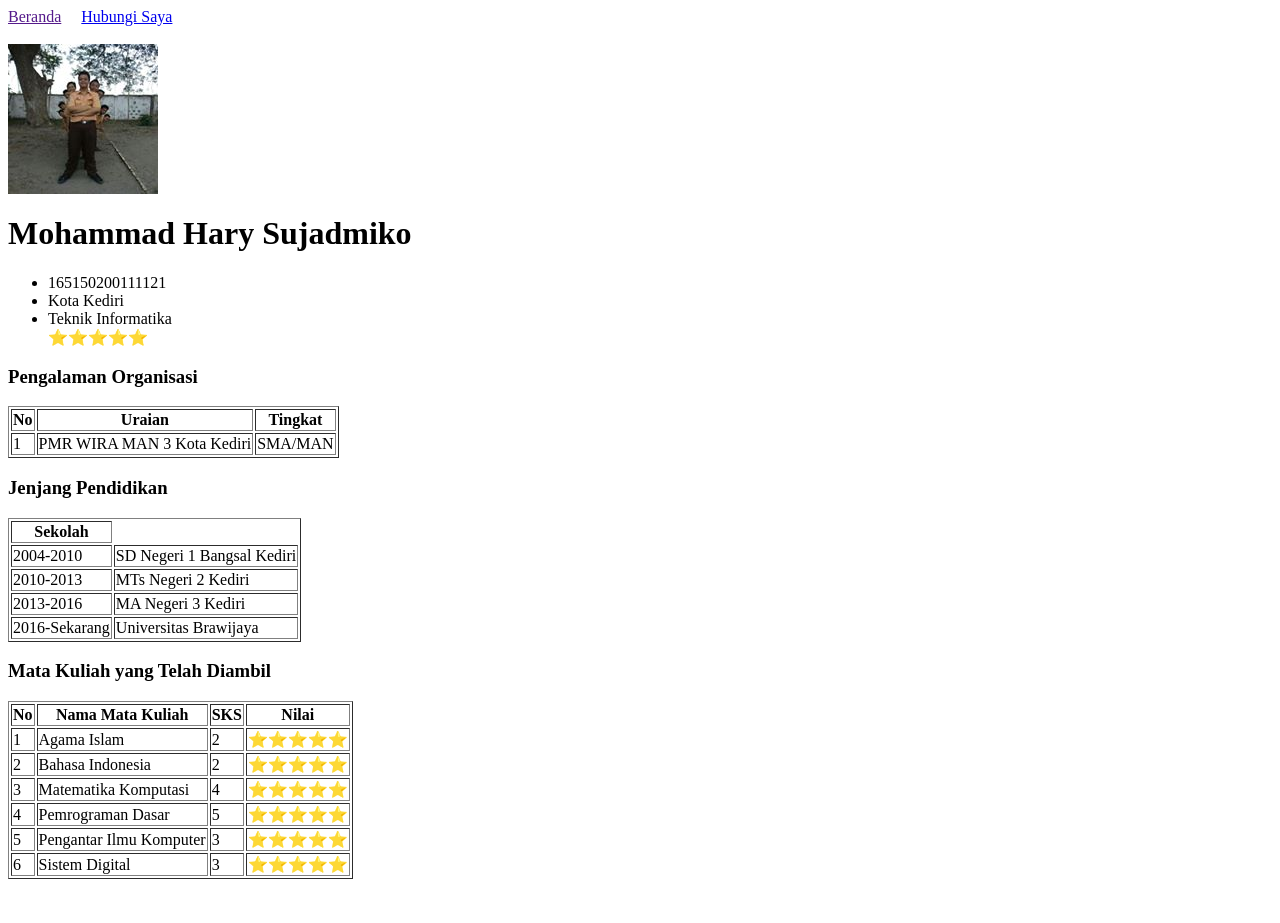
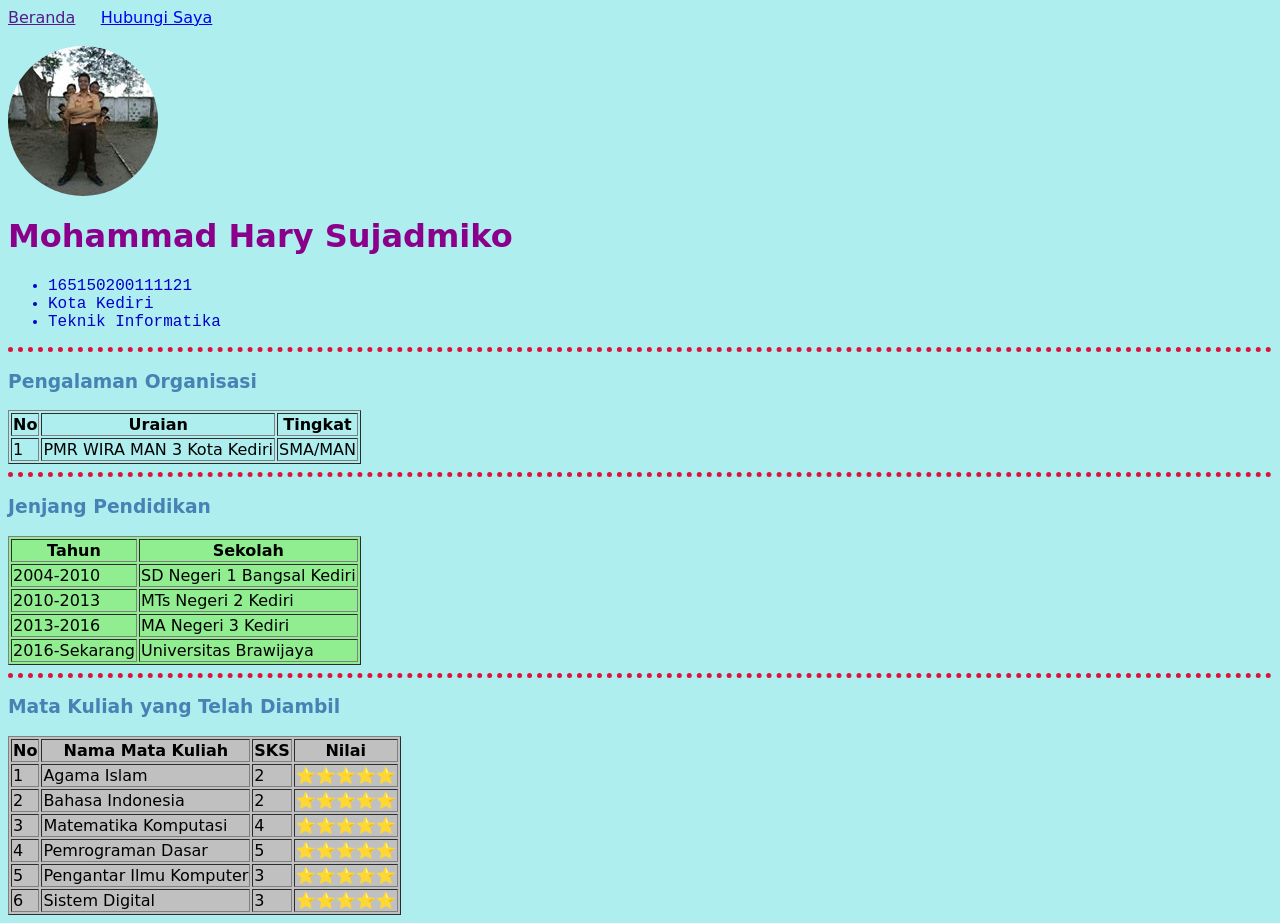
Before and after one commit to jemy98/myprofile, a plain HTML site: page index.html in a window 1280 px wide. Before the commit the page ends 887 px from the top, so only its background shows below. Drawn offline with Linux system fonts and the light colour scheme.

Commit message:
update and add css

```diff
--- a/index.html
+++ b/index.html
@@ -1,18 +1,19 @@
 <html>
   <head>
     <title>My Profile</title>
+    <link rel="stylesheet" type="text/css" href="style.css">
   </head>
   <body>
     <a href="">Beranda</a> &nbsp&nbsp&nbsp
     <a href="hubungi.html">Hubungi Saya</a><br><br>
-    <a href="https://www.instagram.com/jemymboh/"><img src="inst.jpg" alt="foto"></a>
+    <a href="https://www.instagram.com/jemymboh/"><img class="round" src="inst.jpg" alt="foto"></a>
     <h1>Mohammad Hary Sujadmiko</h1>
-    <ul>
+    <ul id="text-blue">
       <li>165150200111121</li>
       <li>Kota Kediri</li>
       <li>Teknik Informatika</li>
-      ⭐⭐⭐⭐⭐
     </ul>
+    <hr>
     <h3>Pengalaman Organisasi</h3>
     <table border="1">
     <tr>
@@ -26,10 +27,11 @@
           <td>SMA/MAN</td>
         </tr>
     </table>
+    <hr>
     <h3>Jenjang Pendidikan</h3>
-    <table border="1">
+    <table class="background-green" border="1">
     <tr>
-      <th</th>
+      <th>Tahun</th>
       <th>Sekolah</th>
     </tr>
     <tr>
@@ -49,8 +51,9 @@
           <td>Universitas Brawijaya</td>
         </tr>
     </table>
+    <hr>
     <h3>Mata Kuliah yang Telah Diambil</h3>
-  <table border="1">
+  <table class="background-gray" border="1">
     <tr>
       <th>No</th>
       <th>Nama Mata Kuliah</th>
--- /dev/null
+++ b/style.css
@@ -0,0 +1,29 @@
+body{
+	background-color: #AFEEEE;
+	font-family: Zapf Chancery, cursive;
+}
+h1{
+	color: #8B008B;
+}
+h3{
+	color: #4682B4;
+}
+hr{
+	border-style: none;
+	border-top-style: dotted;
+	border-color: #DC143C;
+	border-width: 5px;
+}
+.round{
+	border-radius: 100%;
+}
+.background-gray{
+	background-color: #C0C0C0;
+}
+.background-green{
+	background-color: #90EE90;
+}
+#text-blue{
+	color: #0000CD;
+	font-family: Lucidatypewriter, monospace;
+}
```
Also changed, not shown: hubungi.html (+4 -3 lines).
